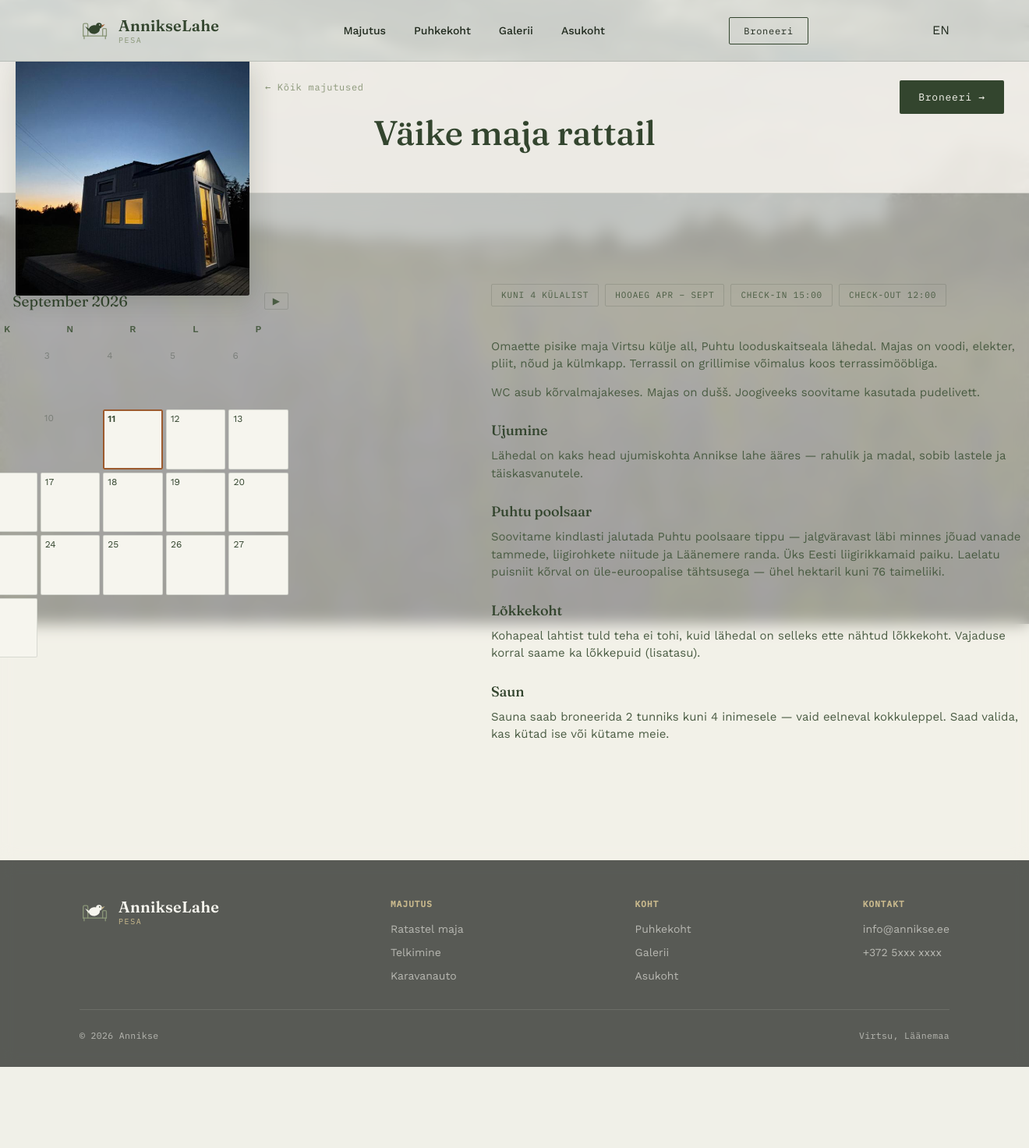
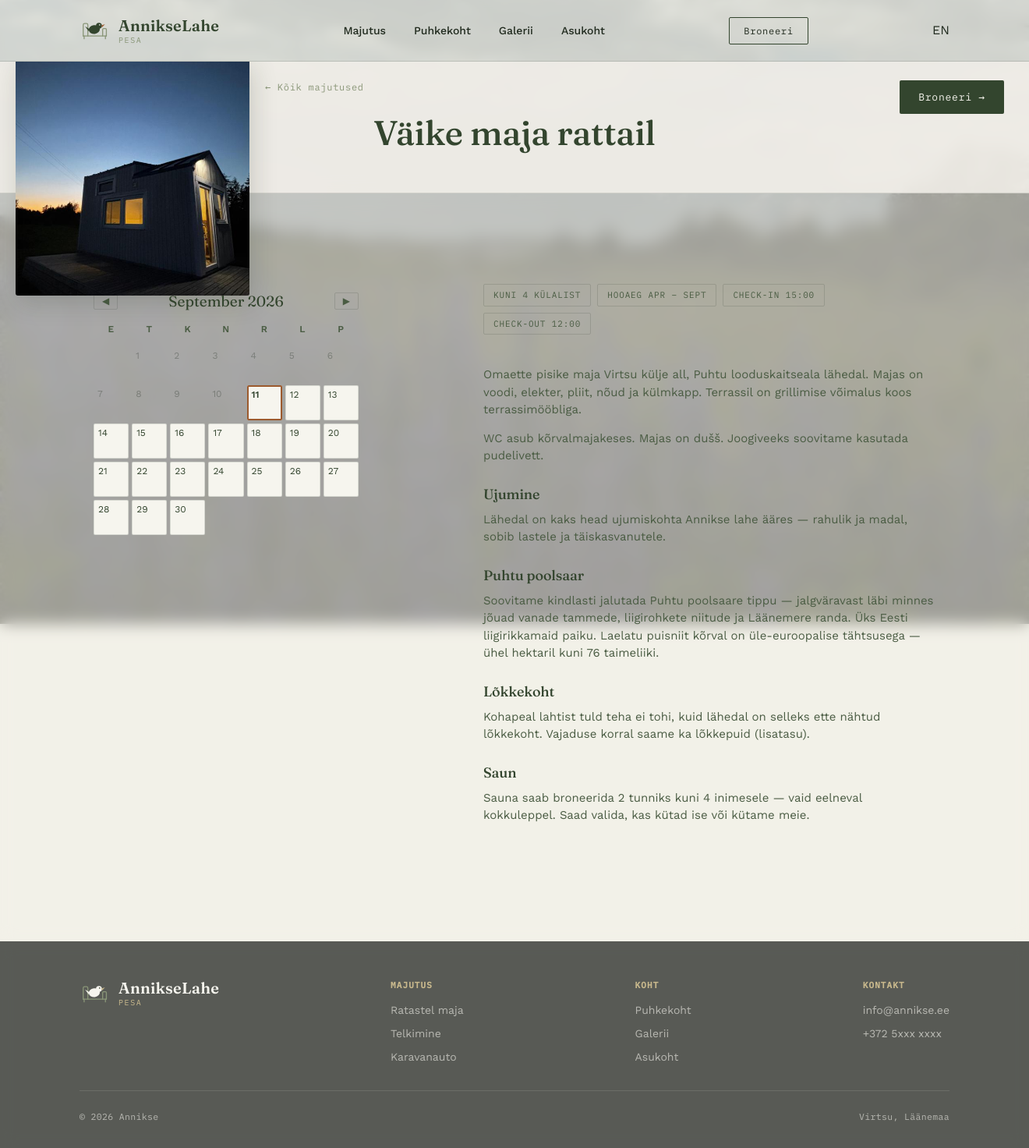
Before and after one commit to m1tsui/wwwannikse, a FastAPI app: page /ee/majutus/vaike-maja in a window 1320 px wide. Shown: the whole page at 78% size. Before the commit the page ends 1368 px from the top, so only its background shows below. Run offline with FastAPI, Linux system fonts and the light colour scheme; data that the repository does not hold is empty.

Commit message:
style: center columns on page, remove offset margin (340px+160px+580px=1080px)
Co-Authored-By: Claude Sonnet 4.6 <noreply@anthropic.com>
Claude-Session: https://claude.ai/code/session_017yhzPe9vmkkHmzvgsC2XDu

```diff
--- a/static/styles.css
+++ b/static/styles.css
@@ -723,8 +723,8 @@
   /* Vasak veerg: kalender. Parem veerg: tekst */
   .majutus-pilt-kirjeldus {
     display: grid;
-    grid-template-columns: 360px 680px;
-    gap: 260px;
+    grid-template-columns: 340px 580px;
+    gap: 160px;
     justify-content: center;
     align-items: start;
     margin-bottom: 40px;
@@ -734,7 +734,6 @@
     display: flex;
     flex-direction: column;
     gap: 24px;
-    margin-left: -200px;
   }
 
   .majutus-info {
```
